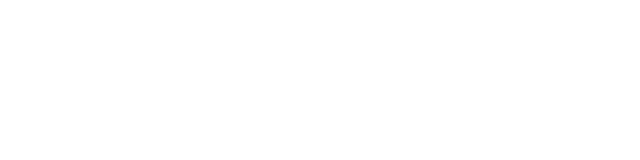
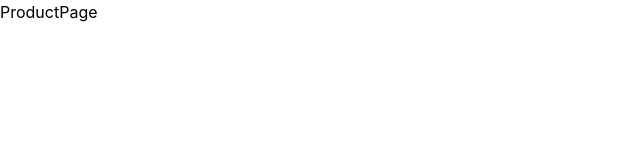
Before and after one commit to victorvzn/bootcamp-frontend-python-g30-jv, a React (Vite) app in the folder semana12/dia01-01-react-router-declarative-mode-tailwindcss/: page /products/1 in a window 1280 px wide. Before the commit this address had no page. Shown: the top 160 px of the page, without its empty margins (0-640 px from the left). Built offline with nearby package versions, Linux system fonts and the light colour scheme.

Commit message:
semana12, dia01, 01, react router declartive mode tailwindcss

```diff
--- a/semana12/dia01-01-react-router-declarative-mode-tailwindcss/src/components/ProductList.jsx
+++ b/semana12/dia01-01-react-router-declarative-mode-tailwindcss/src/components/ProductList.jsx
@@ -1,5 +1,6 @@
 // TODO: Listar los productos de la siguiente rest api: https://dummyjson.com/products. Usando un useState, useEffect.
 
+import { Link } from "react-router"
 import { useProducts } from "../hooks/useProducts"
 
 const ProductList = () => {
@@ -21,10 +22,15 @@ const ProductList = () => {
       <ul>
         {products.map(product => {
           return (
-            <li>
+            <li key={product.id}>
               <h4>{product.title}</h4>
               <p>{product.description}</p>
               <img src={product.thumbnail} />
+              <Link
+                to={`/products/${product.id}`}
+              >
+                Ver más
+              </Link>
             </li>
           )
         })}
--- a/semana12/dia01-01-react-router-declarative-mode-tailwindcss/src/main.jsx
+++ b/semana12/dia01-01-react-router-declarative-mode-tailwindcss/src/main.jsx
@@ -7,6 +7,7 @@ import { BrowserRouter, Route, Routes } from 'react-router'
 import HomePage from './pages/HomePage.jsx'
 import PruebaPage from './pages/PruebaPage.jsx'
 import ProductsPage from './pages/ProductsPage.jsx'
+import ProductPage from './pages/ProductPage.jsx'
 
 // TODO: Listar los personajes de la siguiente url https://rickandmortyapi.com/api/character
 
@@ -16,6 +17,7 @@ createRoot(document.getElementById('root')).render(
       <Route path='/' element={<HomePage />} />
       <Route path='/prueba' element={<PruebaPage />} />
       <Route path='/products' element={<ProductsPage />} />
+      <Route path='/products/:id' element={<ProductPage />} />
     </Routes>
   </BrowserRouter>
 )
--- /dev/null
+++ b/semana12/dia01-01-react-router-declarative-mode-tailwindcss/src/pages/ProductPage.jsx
@@ -0,0 +1,7 @@
+const ProductPage = () => {
+  return (
+    <div>ProductPage</div>
+  )
+}
+
+export default ProductPage
```
